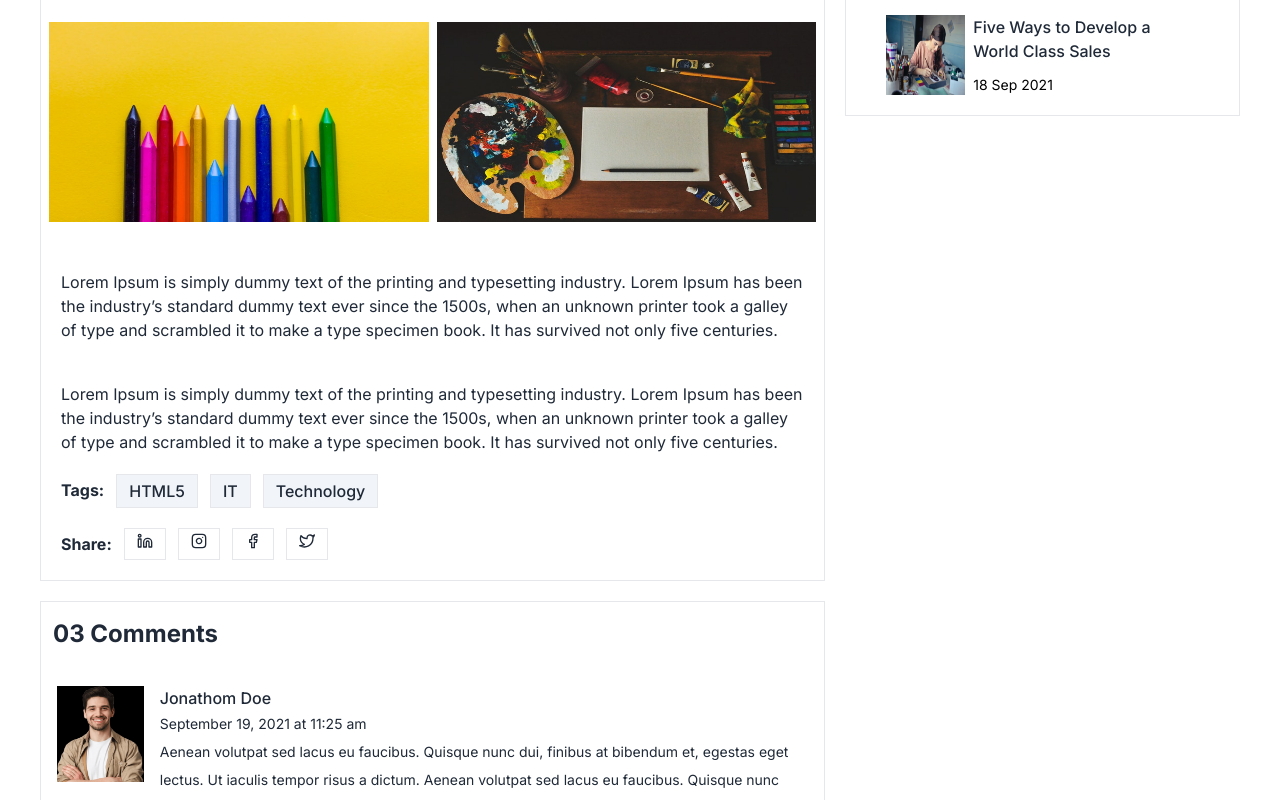
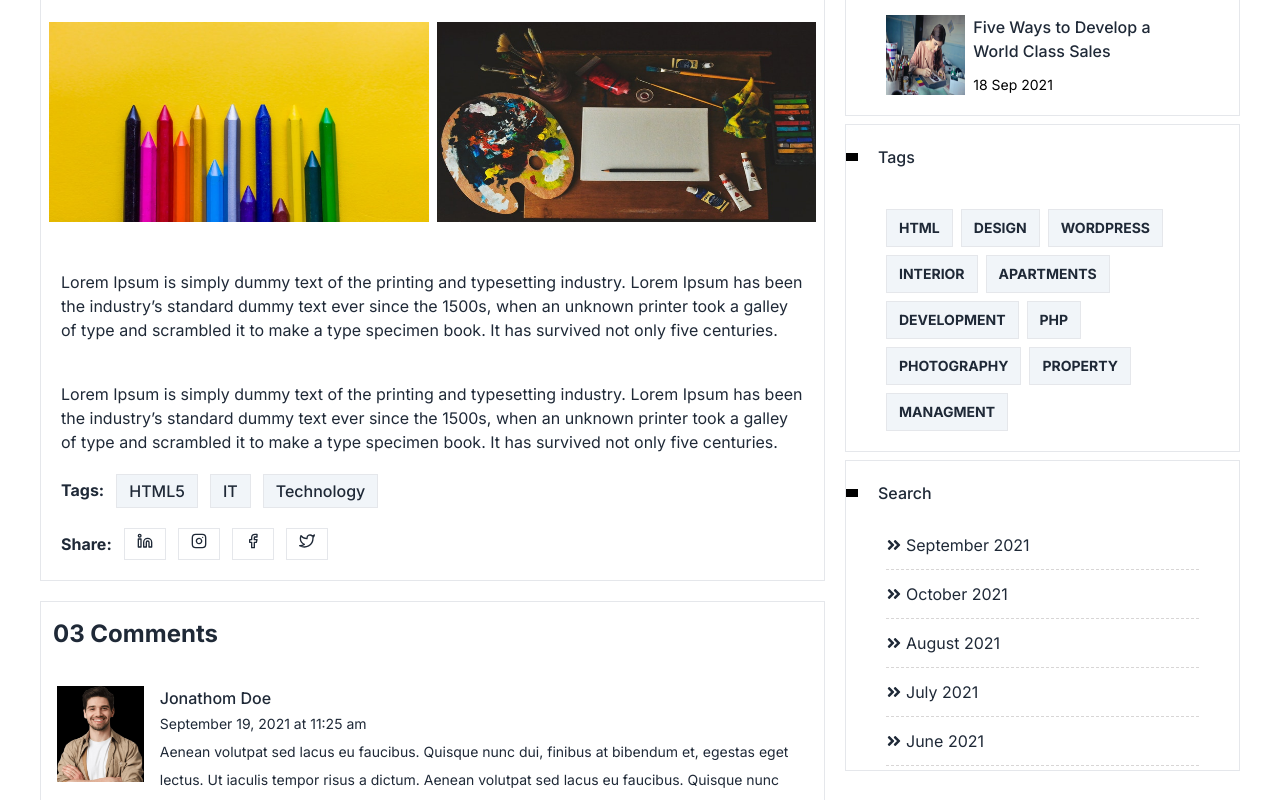
Before and after one commit to muazkhalid936/cwt-project, a Next.js app: page /SingleBlog in a window 1280 px wide. Shown: the part 1460-2260 px from the top of the page. Built offline with nearby package versions, Linux system fonts and the light colour scheme; a web font is replaced by a local one.

Commit message:
Blog Page Done

```diff
--- a/src/app/SingleBlog/page.js
+++ b/src/app/SingleBlog/page.js
@@ -27,7 +27,7 @@ const Page = () => {
       </div>
 
       <div className="flex flex-col gap-5 justify-center px-0 md:px-10 lg:mx-auto lg:flex-row mx-2 my-20">
-        <div className="w-p1 mx-auto lg:mx-0">
+        <div className="w-4/3 lg:w-p1 mx-auto lg:mx-0">
           <div className="border">
             <div>
               <img src="/1.jpg" className="w-full" alt="Blog Main" />
@@ -364,6 +364,89 @@ const Page = () => {
               </div>
             </div>
           </div>
+
+          <div className=" border w-full">
+            <div className=" flex my-5">
+              <div className=" mt-2 w-3 h-2 bg-black"></div>{" "}
+              <h2 className="ml-5 font-medium">Tags</h2>
+            </div>
+            <div className=" py-5 flex flex-wrap gap-2 mx-10  items-center px-auto ">
+              <a className="px-3 border bg-slate-100 ease-in-out duration-500 py-2 hover:bg-orange-500 hover:text-white text-sm font-bold">
+                HTML
+              </a>
+              <a className="px-3 border bg-slate-100 ease-in-out duration-500 py-2 hover:bg-orange-500 hover:text-white text-sm font-bold">
+                DESIGN
+              </a>
+              <a className="px-3 border bg-slate-100 ease-in-out duration-500 py-2 hover:bg-orange-500 hover:text-white text-sm font-bold">
+                WORDPRESS
+              </a>
+              <a className="px-3 border bg-slate-100 ease-in-out duration-500 py-2 hover:bg-orange-500 hover:text-white text-sm font-bold">
+                INTERIOR
+              </a>
+              <a className="px-3 border bg-slate-100 ease-in-out duration-500 py-2 hover:bg-orange-500 hover:text-white text-sm font-bold">
+                APARTMENTS
+              </a>
+              <a className="px-3 border bg-slate-100 ease-in-out duration-500 py-2 hover:bg-orange-500 hover:text-white text-sm font-bold">
+                DEVELOPMENT
+              </a>
+              <a className="px-3 border bg-slate-100 ease-in-out duration-500 py-2 hover:bg-orange-500 hover:text-white text-sm font-bold">
+                PHP
+              </a>
+              <a className="px-3 border bg-slate-100 ease-in-out duration-500 py-2 hover:bg-orange-500 hover:text-white text-sm font-bold">
+                PHOTOGRAPHY
+              </a>
+              <a className="px-3 border bg-slate-100 ease-in-out duration-500 py-2 hover:bg-orange-500 hover:text-white text-sm font-bold">
+                PROPERTY
+              </a>
+              <a className="px-3 border bg-slate-100 ease-in-out duration-500 py-2 hover:bg-orange-500 hover:text-white text-sm font-bold">
+                MANAGMENT
+              </a>
+            </div>
+          </div>
+
+          <div className=" border w-full">
+            <div className=" flex my-5">
+              <div className=" mt-2 w-3 h-2 bg-black"></div>{" "}
+              <h2 className="ml-5 font-medium">Search</h2>
+            </div>
+            <div class="mx-10  flex flex-col ">
+              <div className="flex mb-1 mt-2 aa hover:text-orange-500 ease-in-out duration-500 ">
+                <div>
+                  {" "}
+                  <FaAngleDoubleRight className="mt-1" />
+                </div>
+                <div className="ml-1 mb-3">September 2021</div>
+              </div>
+              <div className="flex mb-1 mt-2 aa hover:text-orange-500 ease-in-out duration-500 ">
+                <div>
+                  {" "}
+                  <FaAngleDoubleRight className="mt-1" />
+                </div>
+                <div className="ml-1 mb-3">October 2021</div>
+              </div>
+              <div className="flex mb-1 mt-2 aa hover:text-orange-500 ease-in-out duration-500 ">
+                <div>
+                  {" "}
+                  <FaAngleDoubleRight className="mt-1" />
+                </div>
+                <div className="ml-1 mb-3">August 2021</div>
+              </div>
+              <div className="flex mb-1 mt-2 aa hover:text-orange-500 ease-in-out duration-500 ">
+                <div>
+                  {" "}
+                  <FaAngleDoubleRight className="mt-1" />
+                </div>
+                <div className="ml-1 mb-3">July 2021</div>
+              </div>
+              <div className="flex mb-1 mt-2 aa hover:text-orange-500 ease-in-out duration-500 ">
+                <div>
+                  {" "}
+                  <FaAngleDoubleRight className="mt-1" />
+                </div>
+                <div className="ml-1 mb-3">June 2021</div>
+              </div>
+            </div>
+          </div>
         </div>
       </div>
     </>
--- a/src/app/SingleBlog/styles.css
+++ b/src/app/SingleBlog/styles.css
@@ -1,4 +1,3 @@
-
 .blog-img {
   width: 300px;
 }
@@ -21,6 +20,9 @@
   .com {
     width: 150%;
   }
+  .blog-img {
+    width: 80%;
+  }
 }
 
 @media (min-width: 640px) {
@@ -34,13 +36,12 @@
   }
 }
 
-.aa{
-  border-bottom:1px dashed rgb(216, 214, 214) ;
+.aa {
+  border-bottom: 1px dashed rgb(216, 214, 214);
 }
 
-
-.datee{
-  color: black  !important;
+.datee {
+  color: black !important;
 }
 @media (min-width: 1024px) {
   .blog-img {
```
